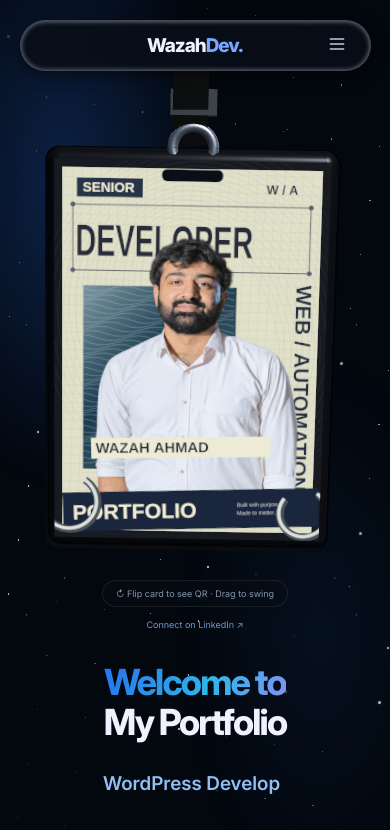
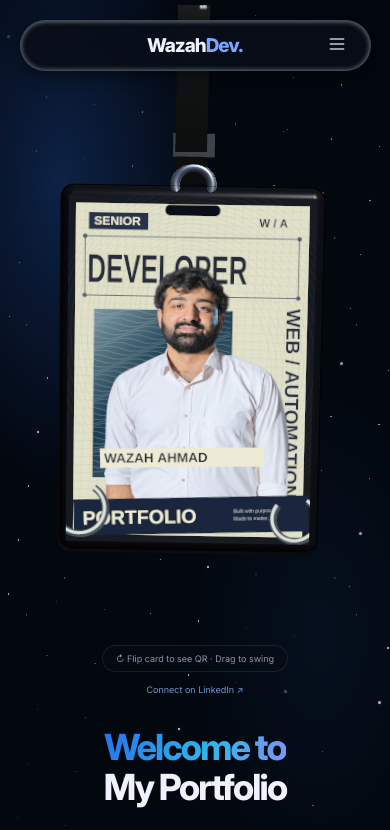
Before and after one commit to wazahahmad/wazahportfolio, a Next.js app: page / in a window 390 px wide. Shown: the top 830 px of the page. Built offline with nearby package versions, Linux system fonts and the light colour scheme.

Commit message:
Use exact lossless card portrait and refine responsive badge framing

```diff
--- a/app/globals.css
+++ b/app/globals.css
@@ -1948,3 +1948,21 @@ body {
     min-height: 51px;
   }
 }
+@media (min-width: 761px) and (max-width: 1699px) {
+  .hero-card {
+    height: 800px;
+    margin-top: -80px;
+  }
+}
+@media (min-width: 1700px) {
+  .hero-card {
+    height: 1000px;
+    margin-top: -150px;
+  }
+}
+@media (max-width: 760px) {
+  .hero-card {
+    height: 690px;
+    margin-top: -85px;
+  }
+}
--- a/components/lanyard-scene.jsx
+++ b/components/lanyard-scene.jsx
@@ -186,7 +186,7 @@ function Badge({ flipped, setFlipped, reduced }) {
     velocity = useRef(new THREE.Vector3()),
     { camera, invalidate } = useThree();
   const [photo, qr] = useTexture([
-    "/images/portrait.webp",
+    "/images/card-portrait.webp",
     "/images/linkedin-qr.gif",
   ]);
   const faces = useMemo(
@@ -381,7 +381,7 @@ export default function LanyardScene() {
       aria-label="Interactive portfolio card: drag to swing, click to flip"
     >
       <Canvas
-        camera={{ position: [0, 0.7, 5.9], fov: 36 }}
+        camera={{ position: [0, 0.5, 7.5], fov: 36 }}
         dpr={[1, 1.5]}
         frameloop={visible ? (reduced ? "demand" : "always") : "never"}
         gl={{ antialias: true, alpha: true, powerPreference: "low-power" }}
```
Also changed, not shown: public/fonts/LICENSE.txt (added), public/icons/README.md (added), public/images/card-portrait.webp (added), 1 other file (tests, documents, lock files or other folders).
